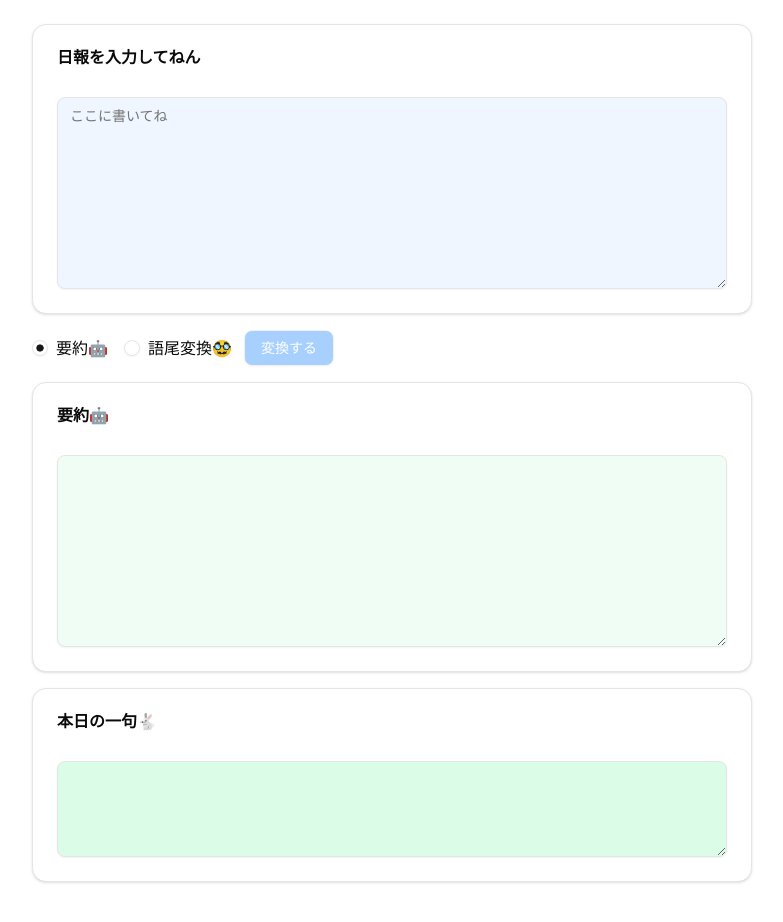
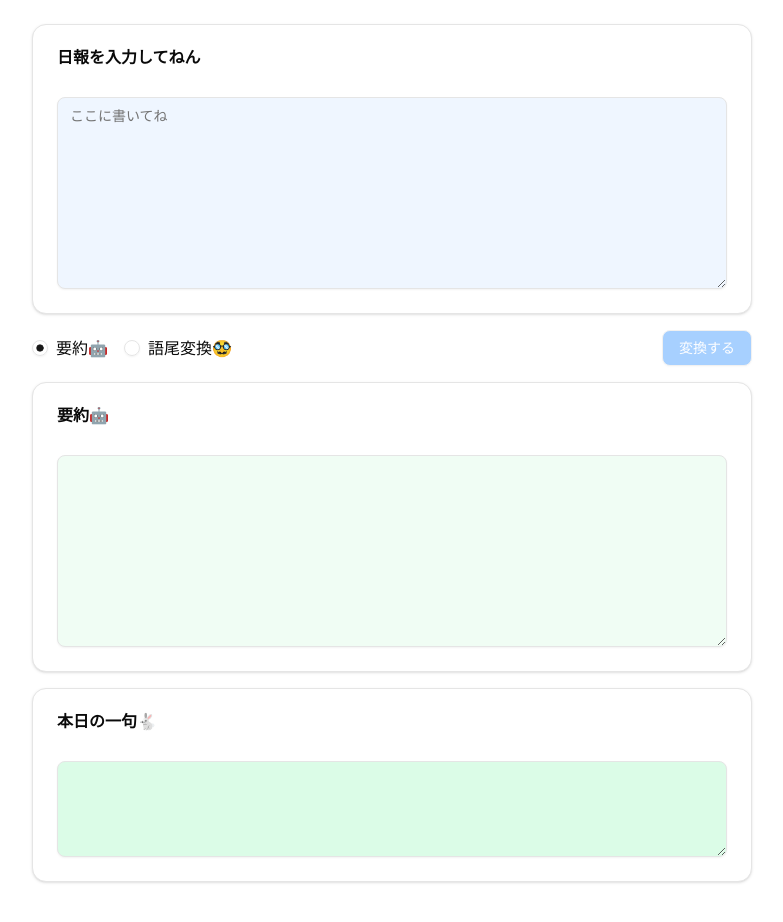
Before and after one commit to SaKana6535/transform_daily_report, a Next.js app in the folder frontend/: page / in a window 1280 px wide. Shown: the whole page, without its empty margins (248-1031 px from the left). Built offline with nearby package versions, Linux system fonts and the light colour scheme.

Commit message:
fix: 変換ボタンを右端に固定

```diff
--- a/frontend/app/page.tsx
+++ b/frontend/app/page.tsx
@@ -27,6 +27,7 @@ export default function Home() {
           </CardContent>
         </Card>
         <div className="flex gap-3 my-4">
+          <div className="flex gap-3 flex-1">
             <RadioGroup
               className="flex items-center gap-4"
               value={mode}
@@ -52,6 +53,7 @@ export default function Home() {
                 />
               </div>
             )}
+          </div>
 
           <Button
             className="bg-blue-400 text-white"
```
Lines whose indentation alone changed are shown as unchanged.
